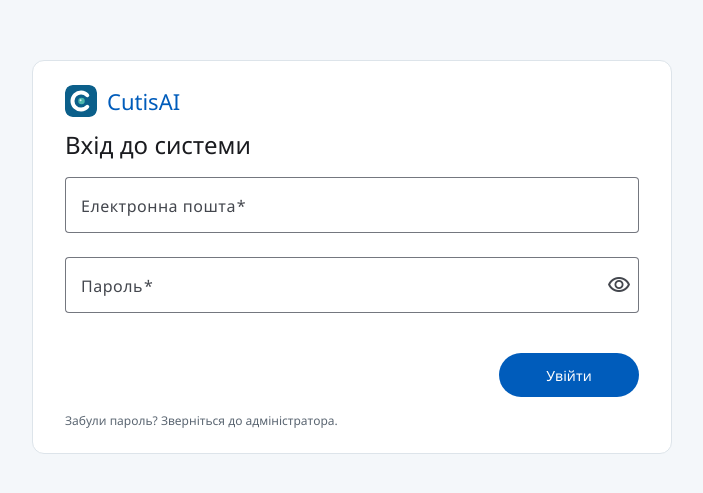
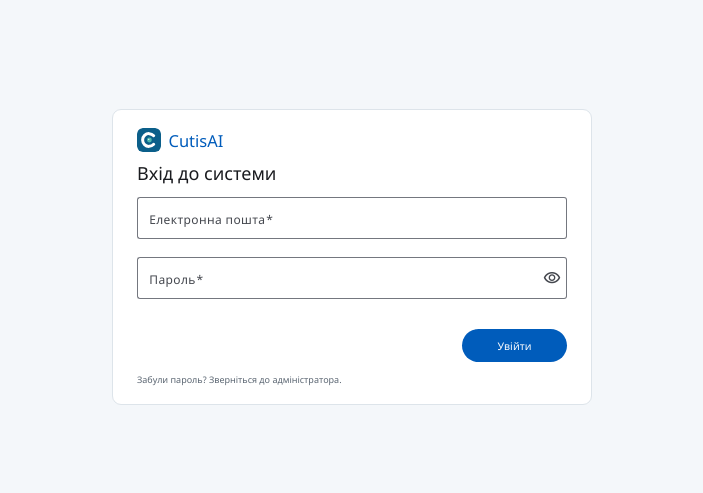
Before and after one commit to KhrystynaBat/cutis-ai, an Angular app in the folder frontend/: page /login in a window 1280 px wide. Shown: the part 143-636 px from the top of the page, without its empty margins (288-991 px from the left). Built offline with nearby package versions, Linux system fonts and the light colour scheme; no server answers.

Commit message:
Improve interface scaling

```diff
--- a/frontend/src/app/features/auth/login.page.scss
+++ b/frontend/src/app/features/auth/login.page.scss
@@ -1,5 +1,5 @@
 .page {
-  min-height: 100vh;
+  min-height: calc(100vh / var(--dl-zoom));
   display: grid;
   place-items: center;
   padding: 16px;
--- a/frontend/src/app/features/auth/set-password.page.ts
+++ b/frontend/src/app/features/auth/set-password.page.ts
@@ -82,7 +82,7 @@ import { PasswordStrength } from '../../shared/forms/password-strength';
   `,
   styles: `
     .page {
-      min-height: 100vh;
+      min-height: calc(100vh / var(--dl-zoom));
       display: grid;
       place-items: center;
       padding: 16px;
--- a/frontend/src/app/shared/layout/shell.scss
+++ b/frontend/src/app/shared/layout/shell.scss
@@ -1,5 +1,5 @@
 .container {
-  height: 100vh;
+  height: calc(100vh / var(--dl-zoom));
   background: var(--dl-bg);
 }
 
--- a/frontend/src/app/shared/pages/error-page.ts
+++ b/frontend/src/app/shared/pages/error-page.ts
@@ -19,7 +19,7 @@ import { RouterLink } from '@angular/router';
   `,
   styles: `
     .page {
-      min-height: 100vh;
+      min-height: calc(100vh / var(--dl-zoom));
       display: grid;
       place-items: center;
       padding: 16px;
--- a/frontend/src/styles.scss
+++ b/frontend/src/styles.scss
@@ -46,6 +46,33 @@ html {
 html,
 body {
   height: 100%;
+}
+
+// the whole UI is drawn smaller on desktop screens; 100vh is divided back by it
+:root {
+  --dl-zoom: 1;
+}
+
+@media (min-width: 1024px) {
+  :root {
+    --dl-zoom: 0.75;
+  }
+}
+
+@media (min-width: 1700px) {
+  :root {
+    --dl-zoom: 0.9;
+  }
+}
+
+app-root {
+  display: block;
+  zoom: var(--dl-zoom);
+}
+
+// overlays live outside app-root, so only their content is scaled
+.cdk-overlay-pane > * {
+  zoom: var(--dl-zoom);
 }
 
 body {
```
